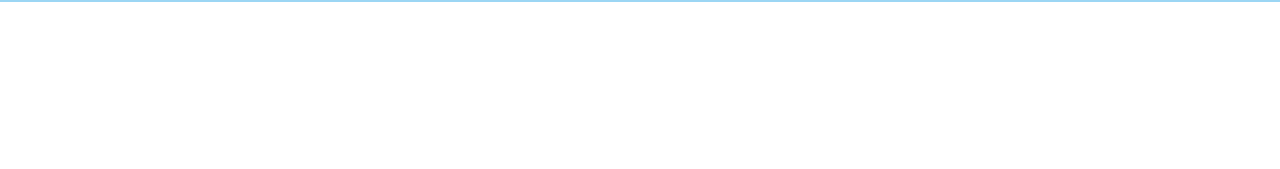
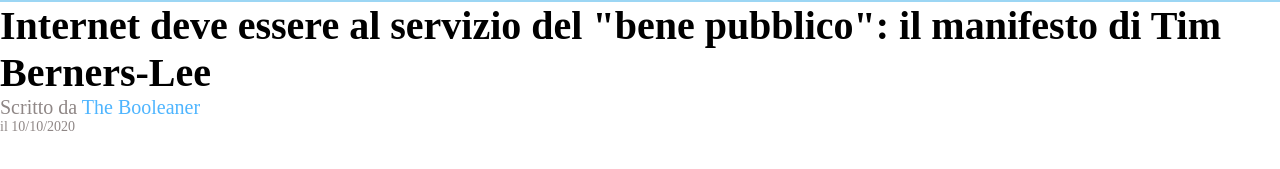
Before and after one commit to AndreaGiacometti/html-css-booleaner, a plain HTML site: page index.html in a window 1280 px wide. Shown: the part 123-292 px from the top of the page. Drawn offline with Linux system fonts and the light colour scheme.

Commit message:
ADD html and syle for article title

```diff
--- a/css/style.css
+++ b/css/style.css
@@ -19,3 +19,26 @@
     width: 200px;
     padding: 35px 16px;
 }
+
+/* ARTICLE TITLE STYLE */
+
+.article-title {
+    font-family: serif ;
+    font-size: 40px;
+    font-weight: 600;
+}
+
+section a{
+    text-decoration: none;
+    color: rgb(78, 181, 255);
+}
+
+.article-author {
+    color: rgb(143, 135, 134);
+    font-size: 20px;
+}
+
+.article-date {
+    color: rgb(143, 135, 134);
+    font-size: 14px;
+}
--- a/index.html
+++ b/index.html
@@ -15,7 +15,9 @@
     <main>
         <section>
             <!-- Article title with author and date-->
-
+            <h1 class="article-title">Internet deve essere al servizio del "bene pubblico": il manifesto di Tim Berners-Lee</h1>
+            <p class="article-author">Scritto da <a href="#">The Booleaner</a></p>
+            <p class="article-date">il 10/10/2020</p>
         </section>
 
         <figure>
```
